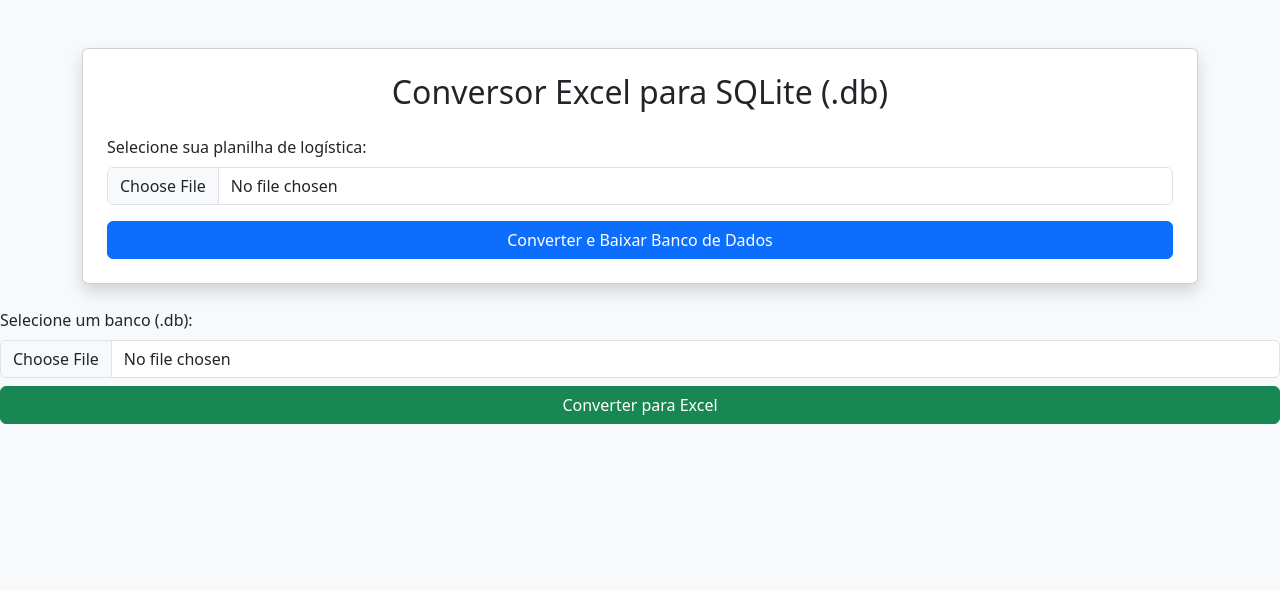
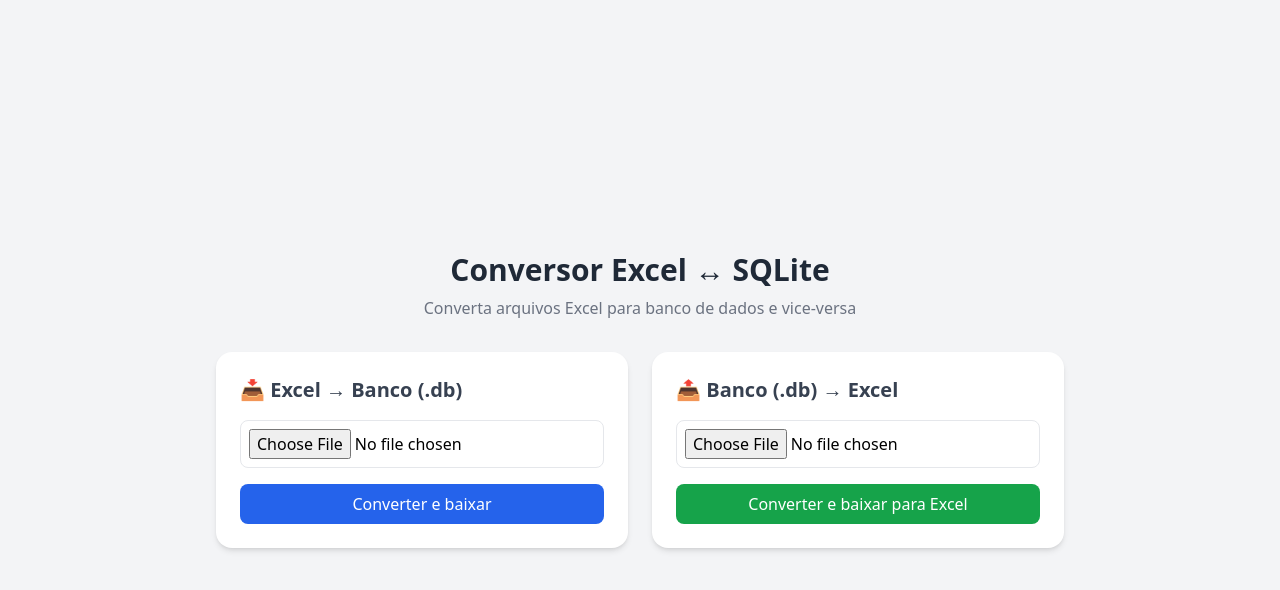
Before and after one commit to GustavoSB3/Automa--oP, a plain HTML site: page templates/index.html in a window 1280 px wide. Drawn offline with nearby package versions, Linux system fonts and the light colour scheme; a script that the page names is missing.

Commit message:
ajuste no css e no JS

```diff
--- a/templates/index.html
+++ b/templates/index.html
@@ -2,44 +2,73 @@
 <html lang="pt-br">
   <head>
     <meta charset="UTF-8" />
-    <link
-      href="https://cdn.jsdelivr.net/npm/bootstrap@5.3.0/dist/css/bootstrap.min.css"
-      rel="stylesheet"
-    />
-    <title>Conversor Excel para SQL</title>
+    <title>Conversor Excel ↔ DB</title>
+
+    <script src="https://cdn.tailwindcss.com"></script>
   </head>
-  <body class="bg-light">
-    <div class="container mt-5">
-      <div class="card shadow p-4">
-        <h2 class="text-center mb-4">Conversor Excel para SQLite (.db)</h2>
 
-        <div class="mb-3">
-          <label for="excelInput" class="form-label"
-            >Selecione sua planilha de logística:</label
-          >
+  <body class="bg-gray-100 min-h-screen flex items-center justify-center">
+    <div class="max-w-4xl w-full p-6">
+      <!-- Título -->
+      <div class="text-center mb-8">
+        <h1 class="text-3xl font-bold text-gray-800">
+          Conversor Excel ↔ SQLite
+        </h1>
+        <p class="text-gray-500 mt-2">
+          Converta arquivos Excel para banco de dados e vice-versa
+        </p>
+      </div>
+
+      <!-- Cards -->
+      <div class="grid md:grid-cols-2 gap-6">
+        <!-- Excel → DB -->
+        <div
+          class="bg-white p-6 rounded-2xl shadow-md hover:shadow-lg transition"
+        >
+          <h2 class="text-xl font-semibold mb-4 text-gray-700">
+            📥 Excel → Banco (.db)
+          </h2>
+
           <input
-            class="form-control"
             type="file"
             id="excelInput"
             accept=".xlsx, .xls"
+            class="w-full mb-4 p-2 border rounded-lg"
           />
+
+          <button
+            onclick="enviarExcel()"
+            class="w-full bg-blue-600 text-white py-2 rounded-lg hover:bg-blue-700 transition"
+          >
+            Converter e baixar
+          </button>
         </div>
 
-        <button onclick="enviarExcel()" class="btn btn-primary w-100">
-          Converter e Baixar Banco de Dados
-        </button>
+        <!-- DB → Excel -->
+        <div
+          class="bg-white p-6 rounded-2xl shadow-md hover:shadow-lg transition"
+        >
+          <h2 class="text-xl font-semibold mb-4 text-gray-700">
+            📤 Banco (.db) → Excel
+          </h2>
+
+          <input
+            type="file"
+            id="dbInput"
+            accept=".db"
+            class="w-full mb-4 p-2 border rounded-lg"
+          />
+
+          <button
+            onclick="enviarDB()"
+            class="w-full bg-green-600 text-white py-2 rounded-lg hover:bg-green-700 transition"
+          >
+            Converter e baixar para Excel
+          </button>
+        </div>
       </div>
     </div>
 
     <script src="{{ url_for('static', filename='conection.js') }}"></script>
   </body>
-
-  <div class="mt-4">
-    <label class="form-label">Selecione um banco (.db):</label>
-    <input class="form-control" type="file" id="dbInput" accept=".db" />
-
-    <button onclick="enviarDB()" class="btn btn-success w-100 mt-2">
-      Converter para Excel
-    </button>
-  </div>
 </html>
```
Also changed, not shown: static/conection.js (+15 -0 lines), templates/styles.css (added), 5 other files.
